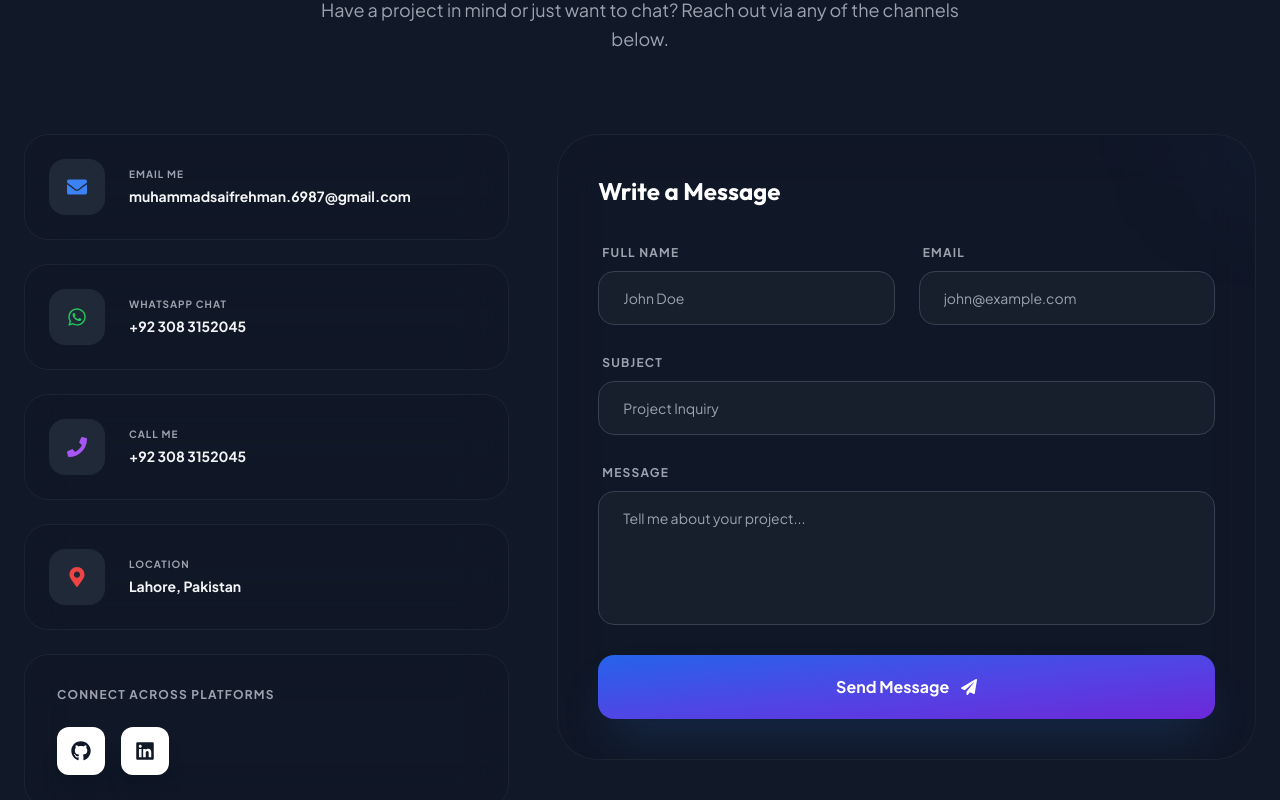
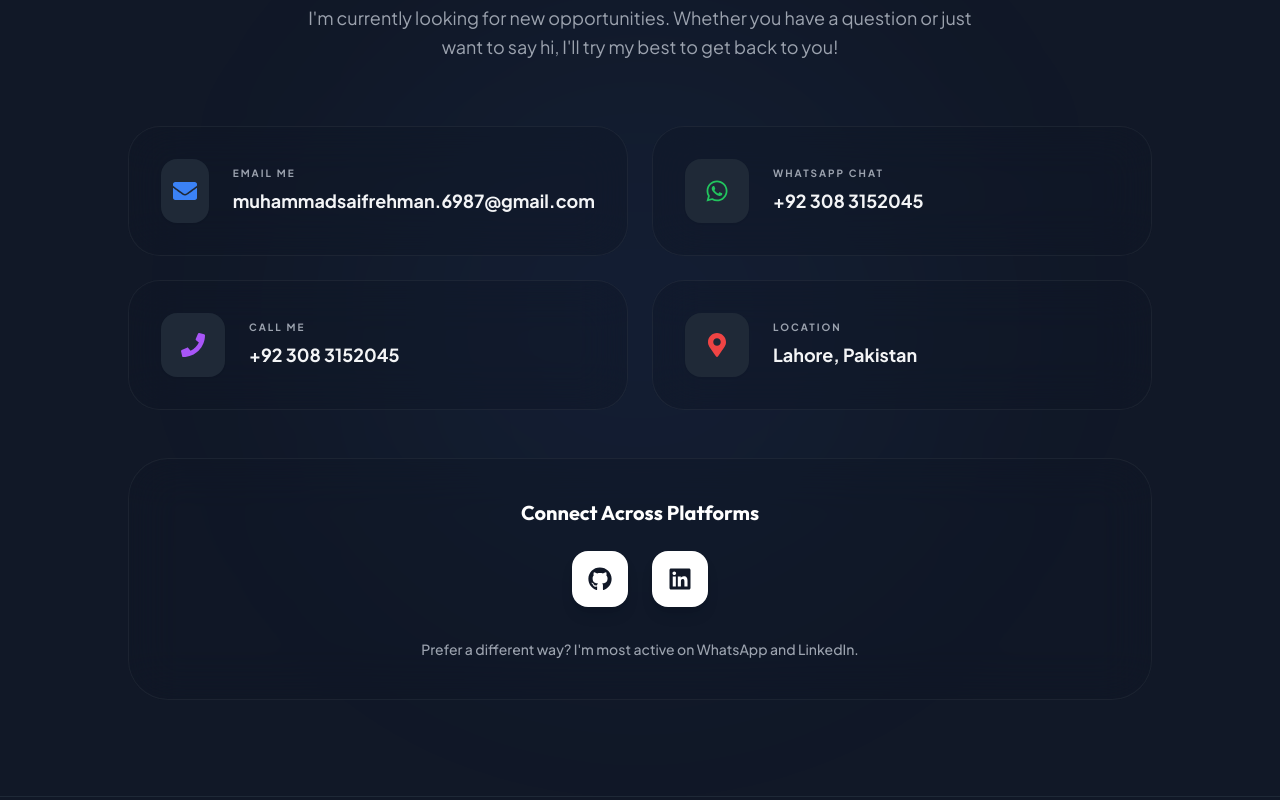
Before and after one commit to Saifrehmangetgroup/saifrehmangetgroup.github.io, a React (Create React App) app: page / in a window 1280 px wide. Shown: the part 7300-8100 px from the top of the page. Built offline with nearby package versions, Linux system fonts and the light colour scheme.

Commit message:
changes in platform

```diff
--- a/src/components/Contact.js
+++ b/src/components/Contact.js
@@ -1,4 +1,4 @@
-import React, { useState } from "react";
+import React from "react";
 import { motion } from "framer-motion";
 import {
   FaEnvelope,
@@ -7,200 +7,130 @@ import {
   FaGithub,
   FaLinkedin,
   FaWhatsapp,
-  FaPaperPlane,
-  FaCheckCircle,
-  FaExclamationCircle,
 } from "react-icons/fa";
 
 function Contact() {
-  const [status, setStatus] = useState("");
+  const contactMethods = [
+    {
+      icon: <FaEnvelope className="text-blue-500" />,
+      label: "Email Me",
+      val: "muhammadsaifrehman.6987@gmail.com",
+      link: "mailto:muhammadsaifrehman.6987@gmail.com",
+      color: "blue",
+    },
+    {
+      icon: <FaWhatsapp className="text-green-500" />,
+      label: "WhatsApp Chat",
+      val: "+92 308 3152045",
+      link: "https://wa.me/923083152045",
+      color: "green",
+    },
+    {
+      icon: <FaPhone className="text-purple-500" />,
+      label: "Call Me",
+      val: "+92 308 3152045",
+      link: "tel:+923083152045",
+      color: "purple",
+    },
+    {
+      icon: <FaMapMarkerAlt className="text-red-500" />,
+      label: "Location",
+      val: "Lahore, Pakistan",
+      link: null,
+      color: "red",
+    },
+  ];
 
-  const handleSubmit = async (e) => {
-    e.preventDefault();
-    const form = e.target;
-    const data = new FormData(form);
-
-    setStatus("loading");
-
-    try {
-      // NOTE: Replace 'muhammadsaifrehman.6987@gmail.com' with your actual Formspree ID
-      // You can get one at https://formspree.io/ by creating a free account.
-      const response = await fetch("https://formspree.io/f/xpwzjyyo", {
-        method: "POST",
-        body: data,
-        headers: {
-          'Accept': 'application/json'
-        }
-      });
-
-      if (response.ok) {
-        setStatus("success");
-        form.reset();
-        setTimeout(() => setStatus(""), 5000);
-      } else {
-        setStatus("error");
-      }
-    } catch (error) {
-      setStatus("error");
-    }
-  };
+  const socials = [
+    { icon: <FaGithub />, link: "https://github.com/Saifrehmangetgroup" },
+    { icon: <FaLinkedin />, link: "https://www.linkedin.com/in/muhammad-saif-urrehman" },
+  ];
 
   return (
     <section id="contact" className="relative py-24 overflow-hidden">
-      <div className="max-w-7xl mx-auto px-6">
+      {/* Background Decorative Elements */}
+      <div className="absolute top-1/2 left-1/2 -translate-x-1/2 -translate-y-1/2 w-[600px] h-[600px] bg-blue-500/5 rounded-full blur-[120px] pointer-events-none" />
 
-        {/* Title */}
-        <div className="text-center mb-20">
+      <div className="max-w-7xl mx-auto px-6 relative z-10">
+        {/* Title Section */}
+        <div className="text-center mb-16">
           <motion.h2
-            className="text-4xl md:text-5xl font-bold mb-4"
+            className="text-4xl md:text-5xl font-bold mb-6"
             initial={{ opacity: 0, y: 20 }}
             whileInView={{ opacity: 1, y: 0 }}
             viewport={{ once: true }}
           >
             Let's <span className="text-gradient">Collaborate</span>
           </motion.h2>
-          <p className="text-gray-600 dark:text-gray-400 max-w-2xl mx-auto text-lg leading-relaxed">
-            Have a project in mind or just want to chat? Reach out via any of the channels below.
-          </p>
+          <motion.p
+            className="text-gray-600 dark:text-gray-400 max-w-2xl mx-auto text-lg leading-relaxed"
+            initial={{ opacity: 0, y: 20 }}
+            whileInView={{ opacity: 1, y: 0 }}
+            viewport={{ once: true }}
+            transition={{ delay: 0.1 }}
+          >
+            I'm currently looking for new opportunities. Whether you have a question or just want to say hi, I'll try my best to get back to you!
+          </motion.p>
         </div>
 
-        <div className="grid lg:grid-cols-12 gap-12 items-start">
-          {/* Left: Contact Info (5 cols) */}
-          <div className="lg:col-span-5 space-y-6">
-            {[
-              { icon: <FaEnvelope className="text-blue-500" />, label: "Email Me", val: "muhammadsaifrehman.6987@gmail.com", link: "mailto:muhammadsaifrehman.6987@gmail.com" },
-              { icon: <FaWhatsapp className="text-green-500" />, label: "WhatsApp Chat", val: "+92 308 3152045", link: "https://wa.me/923083152045" },
-              { icon: <FaPhone className="text-purple-500" />, label: "Call Me", val: "+92 308 3152045", link: "tel:+923083152045" },
-              { icon: <FaMapMarkerAlt className="text-red-500" />, label: "Location", val: "Lahore, Pakistan", link: null },
-            ].map((item, i) => (
+        {/* Contact Grid */}
+        <div className="max-w-5xl mx-auto">
+          <div className="grid md:grid-cols-2 gap-6 mb-12">
+            {contactMethods.map((item, i) => (
               <motion.a
                 key={i}
                 href={item.link}
-                target={item.link?.startsWith('http') ? "_blank" : "_self"}
+                target={item.link?.startsWith("http") ? "_blank" : "_self"}
                 rel="noreferrer"
-                className={`glass-card p-6 rounded-3xl flex items-center gap-6 group hover:border-blue-500/30 transition-all ${!item.link ? 'pointer-events-none' : ''}`}
-                initial={{ opacity: 0, x: -30 }}
-                whileInView={{ opacity: 1, x: 0 }}
+                className={`glass-card p-8 rounded-[2rem] flex items-center gap-6 group hover:border-blue-500/30 transition-all duration-500 ${!item.link ? "pointer-events-none" : "hover:shadow-2xl hover:shadow-blue-500/5 hover:-translate-y-1"
+                  }`}
+                initial={{ opacity: 0, y: 30 }}
+                whileInView={{ opacity: 1, y: 0 }}
                 viewport={{ once: true }}
                 transition={{ delay: i * 0.1 }}
               >
-                <div className="w-14 h-14 rounded-2xl bg-gray-50 dark:bg-gray-800 flex items-center justify-center text-xl group-hover:scale-110 transition-transform">
+                <div className="w-16 h-16 rounded-2xl bg-gray-50 dark:bg-gray-800 flex items-center justify-center text-2xl group-hover:scale-110 group-hover:bg-white dark:group-hover:bg-gray-700 transition-all duration-500 shadow-sm">
                   {item.icon}
                 </div>
                 <div>
-                  <p className="text-[10px] uppercase font-bold tracking-widest text-gray-400 mb-1">{item.label}</p>
-                  <p className="text-sm font-bold text-gray-800 dark:text-gray-100">{item.val}</p>
+                  <p className="text-[10px] uppercase font-bold tracking-[0.2em] text-gray-400 mb-1.5">
+                    {item.label}
+                  </p>
+                  <p className="text-base md:text-lg font-bold text-gray-800 dark:text-gray-100 group-hover:text-blue-600 dark:group-hover:text-blue-400 transition-colors">
+                    {item.val}
+                  </p>
                 </div>
               </motion.a>
             ))}
+          </div>
 
-            {/* Social Bar */}
-            <div className="glass-card p-8 rounded-3xl">
-              <p className="text-xs font-bold uppercase tracking-widest text-gray-400 mb-6">Connect across platforms</p>
-              <div className="flex gap-4">
-                {[
-                  { icon: <FaGithub />, link: "https://github.com/Saifrehmangetgroup" },
-                  { icon: <FaLinkedin />, link: "https://www.linkedin.com/in/muhammad-saif-urrehman" },
-                ].map((soc, i) => (
+          {/* Social Links & Final Note */}
+          <motion.div
+            className="glass-card p-10 rounded-[2.5rem] text-center"
+            initial={{ opacity: 0, y: 30 }}
+            whileInView={{ opacity: 1, y: 0 }}
+            viewport={{ once: true }}
+            transition={{ delay: 0.4 }}
+          >
+            <h3 className="text-xl font-bold mb-6 text-gray-800 dark:text-white">
+              Connect Across Platforms
+            </h3>
+            <div className="flex justify-center gap-6 mb-8">
+              {socials.map((soc, i) => (
                 <a
                   key={i}
                   href={soc.link}
                   target="_blank"
                   rel="noreferrer"
-                    className="w-12 h-12 rounded-xl bg-gray-900 dark:bg-white text-white dark:text-gray-900 flex items-center justify-center text-xl hover:premium-gradient hover:text-white transition-all shadow-xl"
+                  className="w-14 h-14 rounded-2xl bg-gray-900 dark:bg-white text-white dark:text-gray-900 flex items-center justify-center text-2xl hover:premium-gradient hover:text-white transition-all duration-300 shadow-lg hover:scale-110 hover:-rotate-6"
                 >
                   {soc.icon}
                 </a>
               ))}
             </div>
-            </div>
-          </div>
-
-          {/* Right: Contact Form (7 cols) */}
-          <motion.div
-            className="lg:col-span-7 glass-card p-10 rounded-[2.5rem] relative overflow-hidden"
-            initial={{ opacity: 0, y: 40 }}
-            whileInView={{ opacity: 1, y: 0 }}
-            viewport={{ once: true }}
-            transition={{ duration: 0.8 }}
-          >
-            <div className="absolute top-0 right-0 w-32 h-32 bg-blue-500/5 rounded-full -mr-16 -mt-16 blur-3xl" />
-
-            <h3 className="text-2xl font-bold mb-8 text-gray-800 dark:text-white">Write a Message</h3>
-
-            <form onSubmit={handleSubmit} className="space-y-6">
-              <div className="grid sm:grid-cols-2 gap-6">
-                <div className="space-y-2">
-                  <label className="text-xs font-bold uppercase tracking-widest text-gray-400 ml-1">Full Name</label>
-                  <input
-                    required
-                    name="name"
-                    type="text"
-                    placeholder="John Doe"
-                    className="w-full px-6 py-4 rounded-2xl bg-gray-50 dark:bg-gray-800/50 border border-gray-100 dark:border-gray-700 outline-none focus:border-blue-500 transition-colors text-gray-800 dark:text-white text-sm"
-                  />
-                </div>
-                <div className="space-y-2">
-                  <label className="text-xs font-bold uppercase tracking-widest text-gray-400 ml-1">Email</label>
-                  <input
-                    required
-                    name="email"
-                    type="email"
-                    placeholder="john@example.com"
-                    className="w-full px-6 py-4 rounded-2xl bg-gray-50 dark:bg-gray-800/50 border border-gray-100 dark:border-gray-700 outline-none focus:border-blue-500 transition-colors text-gray-800 dark:text-white text-sm"
-                  />
-                </div>
-              </div>
-
-              <div className="space-y-2">
-                <label className="text-xs font-bold uppercase tracking-widest text-gray-400 ml-1">Subject</label>
-                <input
-                  required
-                  name="subject"
-                  type="text"
-                  placeholder="Project Inquiry"
-                  className="w-full px-6 py-4 rounded-2xl bg-gray-50 dark:bg-gray-800/50 border border-gray-100 dark:border-gray-700 outline-none focus:border-blue-500 transition-colors text-gray-800 dark:text-white text-sm"
-                />
-              </div>
-
-              <div className="space-y-2">
-                <label className="text-xs font-bold uppercase tracking-widest text-gray-400 ml-1">Message</label>
-                <textarea
-                  required
-                  name="message"
-                  rows="5"
-                  placeholder="Tell me about your project..."
-                  className="w-full px-6 py-4 rounded-2xl bg-gray-50 dark:bg-gray-800/50 border border-gray-100 dark:border-gray-700 outline-none focus:border-blue-500 transition-colors text-gray-800 dark:text-white text-sm resize-none"
-                ></textarea>
-              </div>
-
-              <button
-                disabled={status === "loading"}
-                type="submit"
-                className={`w-full premium-gradient text-white py-5 rounded-2xl font-bold flex items-center justify-center gap-3 shadow-2xl shadow-blue-500/20 hover:scale-[1.02] active:scale-[0.98] transition-all disabled:opacity-70 disabled:cursor-not-allowed`}
-              >
-                {status === "loading" ? (
-                  "Sending Message..."
-                ) : status === "success" ? (
-                  <>Message Sent Successfully! <FaCheckCircle /></>
-                ) : status === "error" ? (
-                  <>Failed to Send <FaExclamationCircle /></>
-                ) : (
-                  <>Send Message <FaPaperPlane /></>
-                )}
-              </button>
-
-              {status === "success" && (
-                <p className="text-center text-green-500 text-xs font-bold animate-bounce mt-4">
-                  Thank you! I'll get back to you shortly.
+            <p className="text-gray-500 dark:text-gray-400 text-sm font-medium">
+              Prefer a different way? I'm most active on WhatsApp and LinkedIn.
             </p>
-              )}
-              {status === "error" && (
-                <p className="text-center text-red-500 text-xs font-bold mt-4">
-                  Something went wrong. Please try again or use WhatsApp.
-                </p>
-              )}
-            </form>
           </motion.div>
         </div>
       </div>
```
Lines whose indentation alone changed are shown as unchanged.
